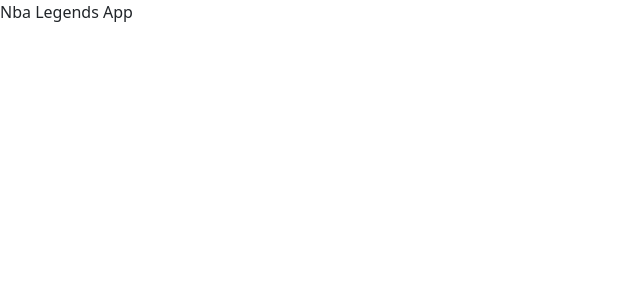
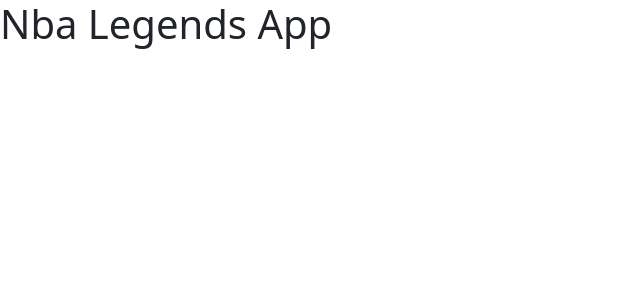
Before and after one commit to Bskasan/React_Practises, a React (Create React App) app in the folder rc_07_nba-legends/: page / in a window 1280 px wide. Shown: the top 300 px of the page, without its empty margins (0-640 px from the left). Built offline with nearby package versions, Linux system fonts and the light colour scheme.

Commit message:
project creation started

```diff
--- a/rc_07_nba-legends/src/App.js
+++ b/rc_07_nba-legends/src/App.js
@@ -3,7 +3,7 @@ import './App.css';
 function App() {
   return (
     <div>
-      Nba Legends App
+      <h1>Nba Legends App</h1>
     </div>
   );
 }
```
